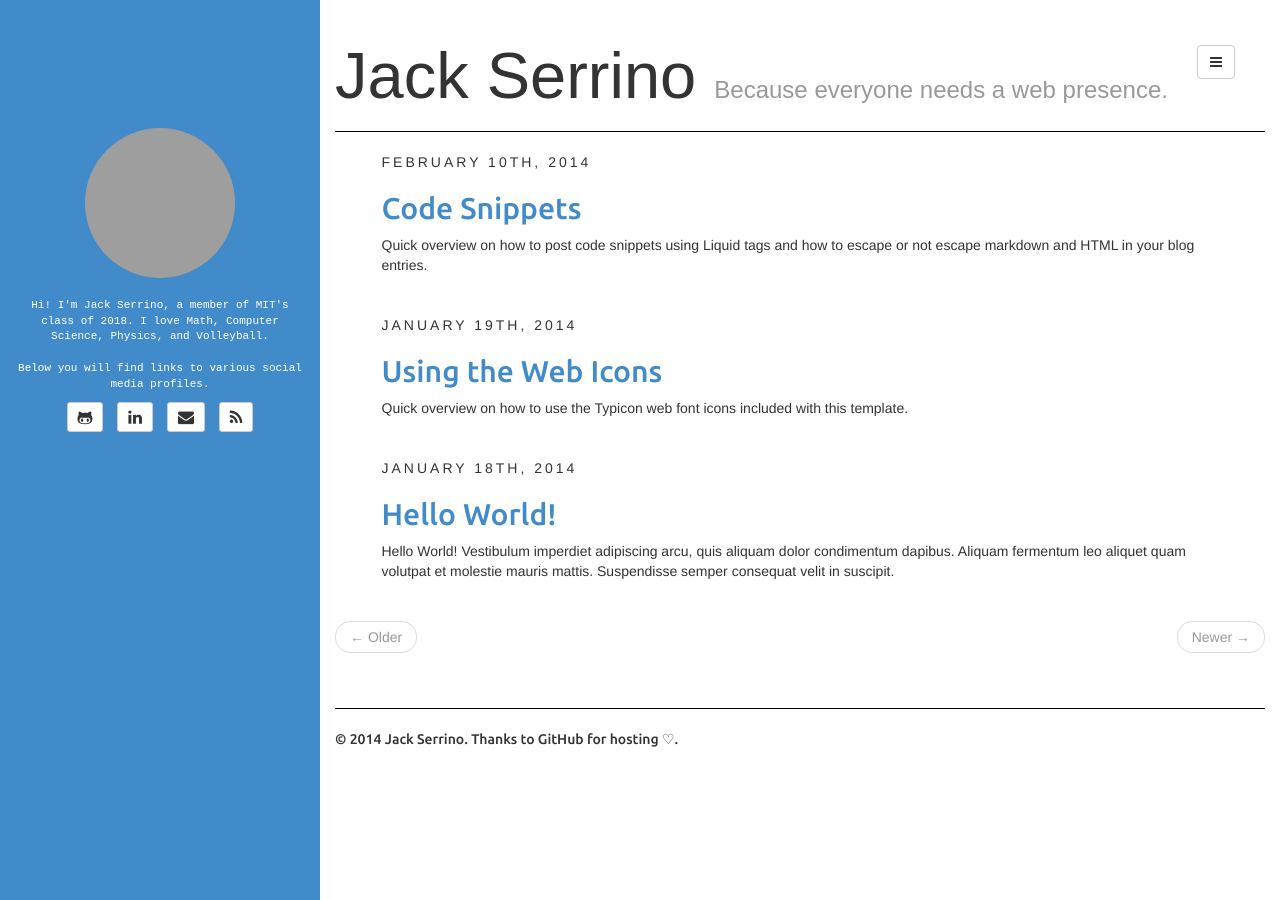
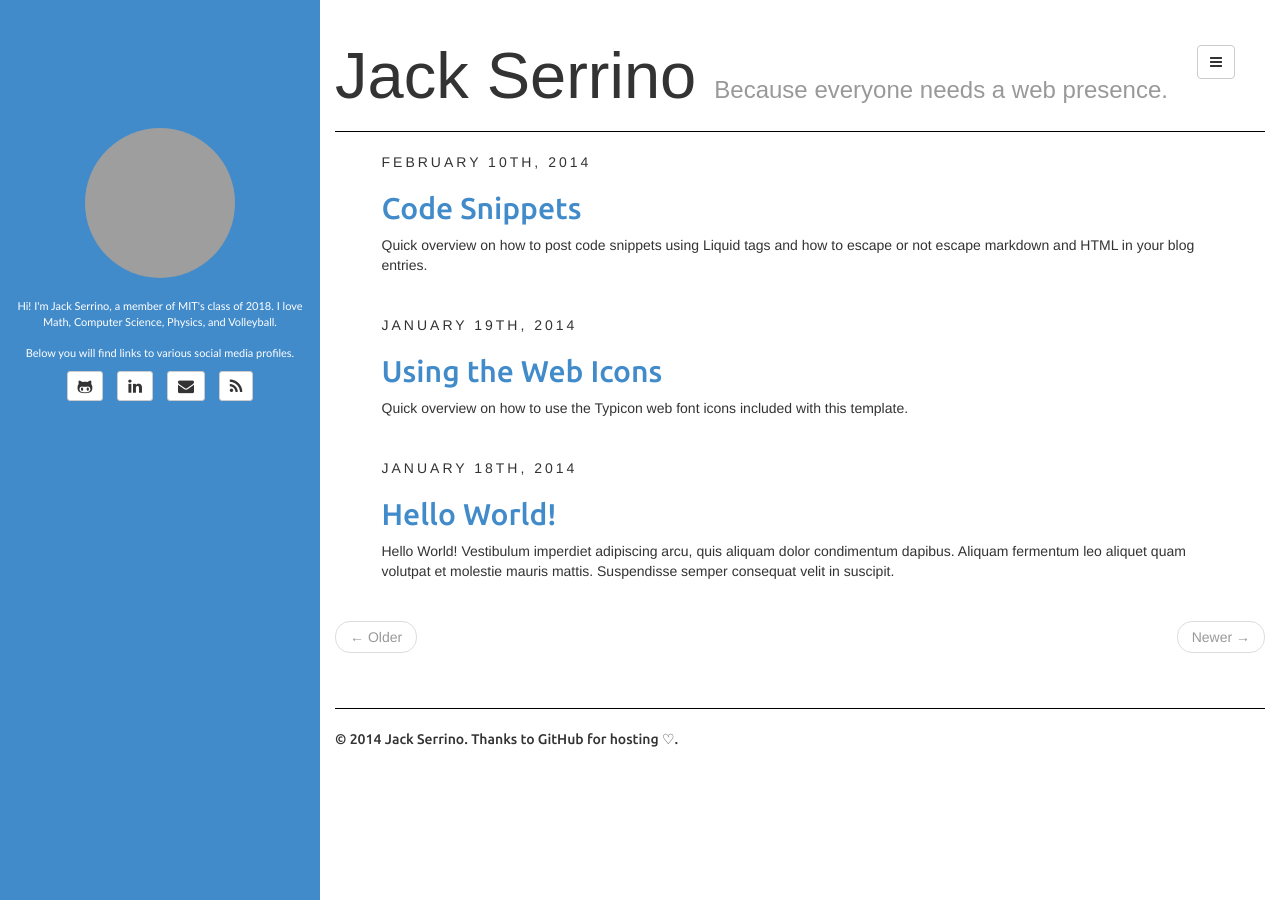
Before and after one commit to Detry322/detry322.github.io, a Jekyll site: the page built from index.html, in a window 1280 px wide. Built offline with Jekyll 4.4.1, drawn with Linux system fonts in a browser that asks for light colours; the list of posts is cut into pages by our own code; grey boxes are pictures that could not be loaded.

Commit message:
These commit messages suck

```diff
--- a/_includes/default.html
+++ b/_includes/default.html
@@ -43,19 +43,19 @@
 				<span class="icon-bar"></span>
 				<span class="icon-bar"></span>
 			</button>
+			{% if site.author.email %}
+			<a type="button" class="navbar-toggle nav-link" href="mailto:{{ site.author.email }}">
+				<i class="fa fa-envelope"></i>
+			</a>
+			{% endif %}
+			{% if site.author.linkedin %}
+			<a type="button" class="navbar-toggle nav-link" href="http://twitter.com/{{ site.author.linkedin }}">
+				<i class="fa fa-linkedin"></i>
+			</a>
+			{% endif %}
 			{% if site.author.github %}
 			<a type="button" class="navbar-toggle nav-link" href="http://github.com/{{ site.author.github }}">
 				<i class="fa fa-github"></i>
-			</a>
-			{% endif %}
-			{% if site.author.twitter %}
-			<a type="button" class="navbar-toggle nav-link" href="http://twitter.com/{{ site.author.twitter }}">
-				<i class="fa fa-twitter"></i>
-			</a>
-			{% endif %}
-			{% if site.author.email %}
-			<a type="button" class="navbar-toggle nav-link" href="mailto:{{ site.author.email }}">
-				<i class="fa fa-envelope"></i>
 			</a>
 			{% endif %}
 			<a class="navbar-brand" href="{{ site.BASE_PATH }}/">
--- a/assets/css/style.css
+++ b/assets/css/style.css
@@ -45,7 +45,7 @@
 a.nav-link:hover { color: #777 }
 
 #bio {
-	font-family: "Courier New", Courier, monospace;
+	font-family: "Optima", Helvetica, sans-serif;
 	font-size: 11px;
 	margin: 0 auto;
 	margin-bottom: 10px;
```
